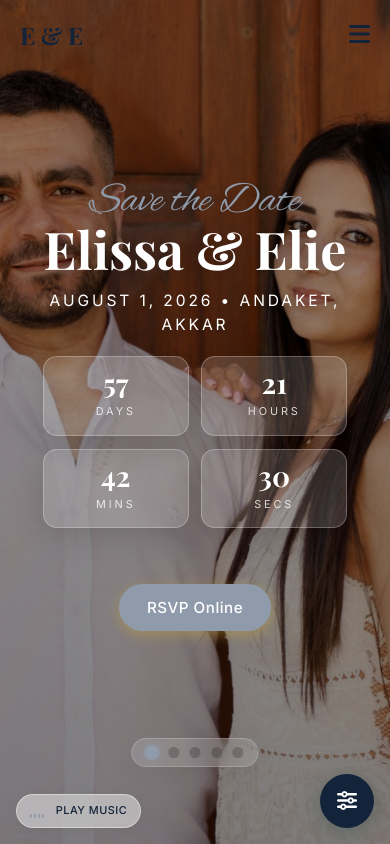
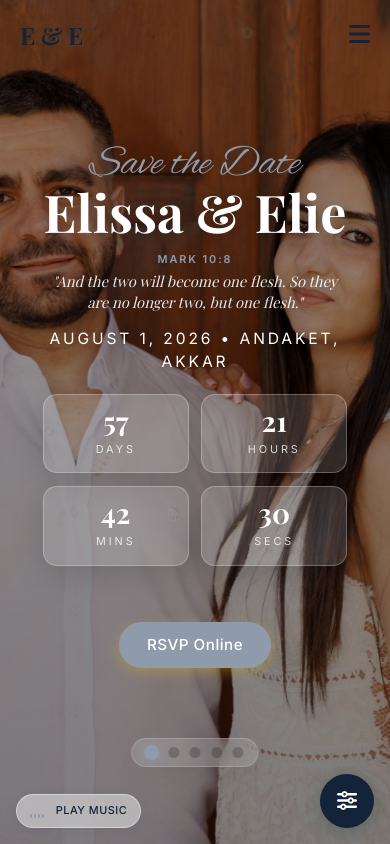
Before and after one commit to andrewh05/wedding-website, a plain HTML site: page index.html in a window 390 px wide. Drawn offline with nearby package versions, Linux system fonts and the light colour scheme; a web font is replaced by a local one.

Commit message:
feat: add inspirational verse to hero section with new styling

```diff
--- a/index.html
+++ b/index.html
@@ -58,6 +58,10 @@
         <div class="hero-content">
           <span class="hero-cursive" id="heroSubtitle">Save the Date</span>
           <h1 class="hero-title" id="heroTitle">Elissa & Elie</h1>
+          <p class="hero-verse">
+            <span>Mark 10:8</span>
+            "And the two will become one flesh. So they are no longer two, but one flesh."
+          </p>
           <p class="hero-details" id="heroMeta">August 1, 2026 &bull; Andaket, Akkar</p>
 
           <!-- Countdown -->
--- a/style.css
+++ b/style.css
@@ -310,6 +310,29 @@ h1, h2, h3, h4, h5, h6 {
   margin-bottom: 1.5rem;
   letter-spacing: -1px;
   text-shadow: 0 2px 20px rgba(0, 0, 0, 0.3);
+}
+
+.hero-verse {
+  width: min(100%, 760px);
+  margin: 0 auto 1.5rem;
+  color: rgba(255, 255, 255, 0.9);
+  font-family: var(--font-heading);
+  font-size: 1.15rem;
+  font-style: italic;
+  line-height: 1.55;
+  text-shadow: 0 2px 12px rgba(0, 0, 0, 0.28);
+}
+
+.hero-verse span {
+  display: block;
+  margin-bottom: 0.2rem;
+  color: var(--theme-accent);
+  font-family: var(--font-body);
+  font-size: 0.78rem;
+  font-style: normal;
+  font-weight: 600;
+  letter-spacing: 0.16rem;
+  text-transform: uppercase;
 }
 
 .hero-details {
@@ -1614,6 +1637,18 @@ footer {
     margin-bottom: 0.75rem;
   }
 
+  .hero-verse {
+    width: min(100%, 21rem);
+    margin-bottom: 0.9rem;
+    font-size: 0.92rem;
+    line-height: 1.42;
+  }
+
+  .hero-verse span {
+    font-size: 0.68rem;
+    letter-spacing: 0.12rem;
+  }
+
   .hero-details {
     width: min(100%, 21rem);
     margin: 0 auto 1.25rem;
@@ -1764,6 +1799,7 @@ footer {
   }
 
   .hero-details,
+  .hero-verse,
   .countdown-container {
     width: min(100%, 19rem);
   }
```
